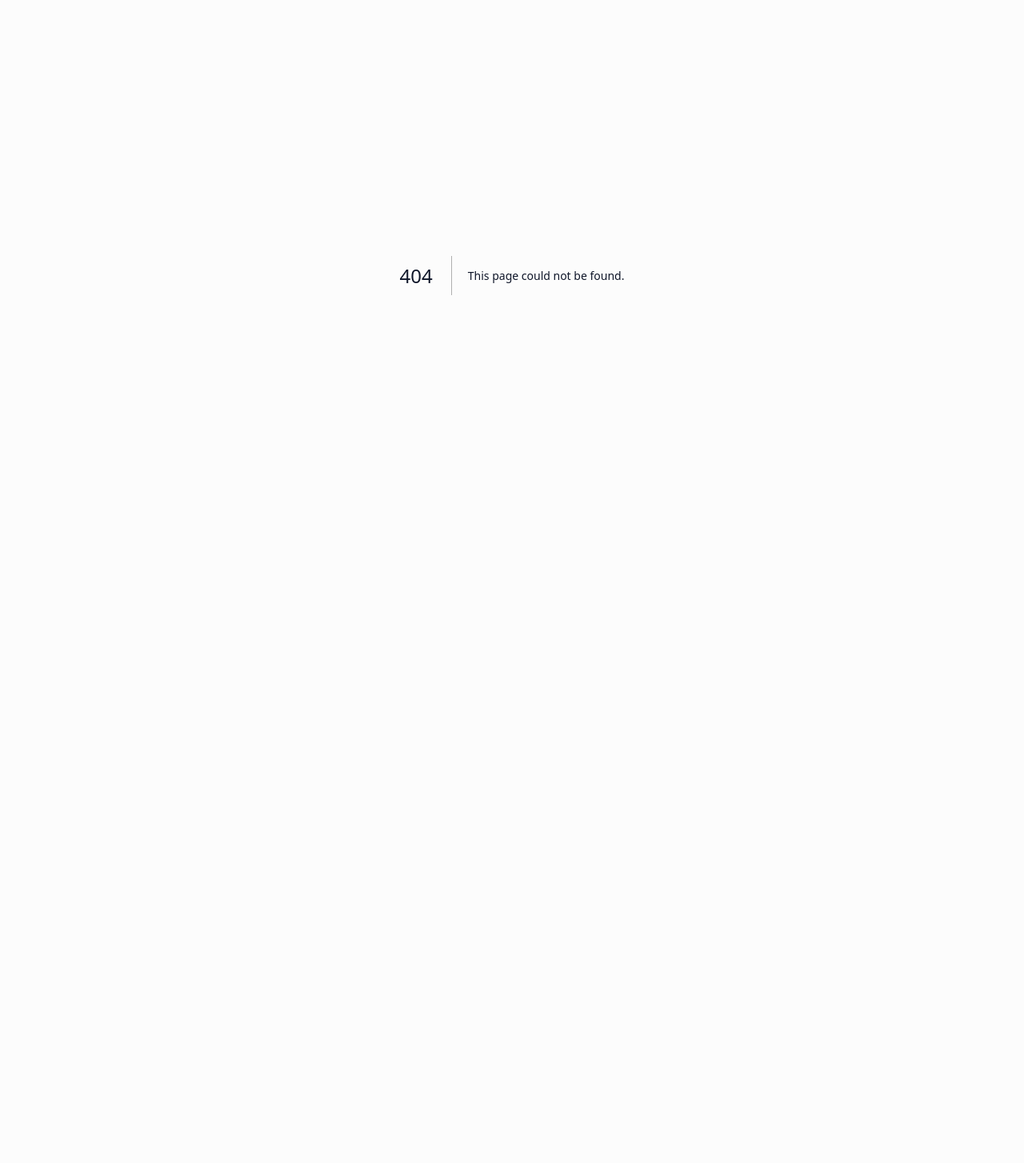
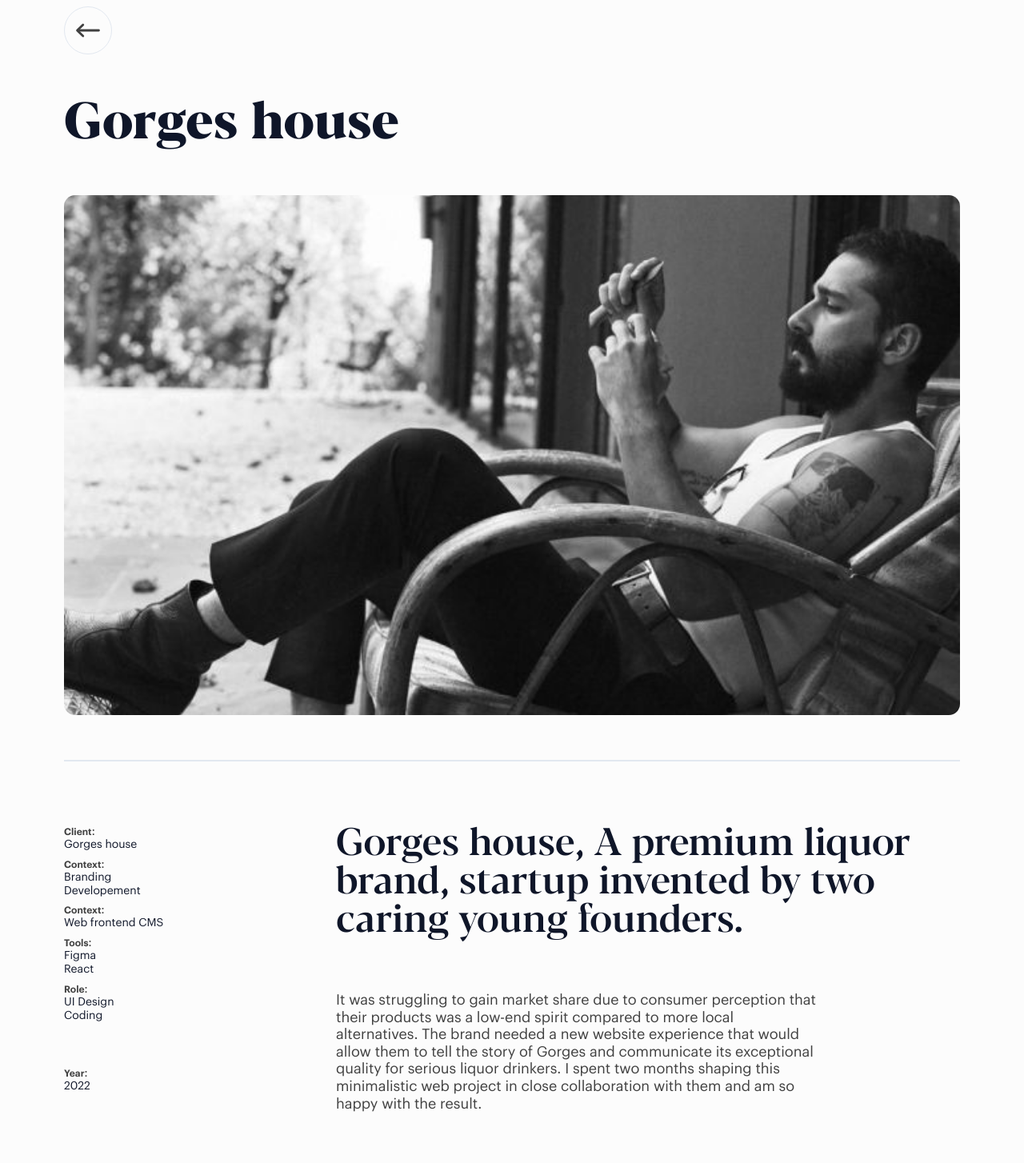
Before and after one commit to Leul-Michael/next-addis, a Next.js app: page /work/lools in a window 1280 px wide. Before the commit this address had no page. Shown: the part 120-1574 px from the top of the page at 80% size. Before the commit the page ends 864 px from the top, so only its background shows below. Built offline with nearby package versions, Linux system fonts and the light colour scheme.

Commit message:
first commit

```diff
--- a/src/app/page.tsx
+++ b/src/app/page.tsx
@@ -25,18 +25,32 @@
         <source src="/video/hero.mp4" type="video/mp4" />
       </video> */}
       <div className="main-container flex flex-col rounded-[0px_0px_50px_50px]">
-        <section className="hero flex flex-col items-start justify-end pb-32 md:justify-center md:py-16">
-          <div className="flex w-full max-w-[650px] flex-col gap-8">
-            <h1 className="font-title font-serif font-bold leading-none">
+        <section className="hero flex flex-col items-start justify-end pb-20 md:justify-center md:py-16">
+          <div className="flex w-full flex-col gap-20">
+            <div className="flex w-full flex-col gap-8 lg:flex-row lg:items-end">
+              <h1 className="font-title max-w-[600px] font-serif font-bold leading-none">
                 Digital Innovation You Need to Build, Scale & Grow.
               </h1>
+              <div className="flex max-w-[400px] flex-col gap-8">
                 <p className="text-xl leading-[1.2] text-clr-muted">
-              We help <span className="font-medium underline">Fast Growth</span>{" "}
+                  We help{" "}
+                  <span className="font-medium underline">Fast Growth</span>{" "}
                   Teams Scale Their Design Roadmaps At Lightning Speeds
                 </p>
                 <div className="flex flex-wrap items-center gap-4">
                   <Btncta name="Get a Quote" to="/" />
                 </div>
+              </div>
+            </div>
+            <video
+              className="h-full min-h-[300px] w-full overflow-hidden rounded-[14px] bg-clr-border/20 object-cover md:min-h-[600px] lg:rounded-[40px]"
+              playsInline
+              autoPlay
+              loop
+              muted
+            >
+              <source src="/video/agency.mp4" type="video/mp4" />
+            </video>
           </div>
         </section>
         {/* About section */}
--- /dev/null
+++ b/src/app/work/[slug]/page.tsx
@@ -0,0 +1,168 @@
+"use client"
+
+import Btncta from "@/components/Btncta"
+import Image from "next/image"
+import { useRouter } from "next/navigation"
+import React from "react"
+// https://serieseight.com/work/viatu
+
+export default function Page() {
+  const router = useRouter()
+  return (
+    <>
+      <section className="main-container relative flex flex-col rounded-[0px_0px_50px_50px]">
+        <div className="flex flex-col gap-8 py-16 md:gap-14">
+          <button
+            onClick={() => router.back()}
+            className="group relative flex h-[60px] w-[60px] flex-col items-center justify-center gap-1 overflow-hidden rounded-[100%] border border-clr-border p-3 hover:border-clr-accent"
+          >
+            <span className="custom-transition absolute left-0 top-0 -z-[1] h-full w-full scale-0 bg-clr-accent duration-300 group-hover:scale-100"></span>
+            <svg viewBox="0 0 24 24" xmlns="http://www.w3.org/2000/svg">
+              <title />
+              <g id="Complete">
+                <g id="arrow-left">
+                  <g>
+                    <polyline
+                      data-name="Right"
+                      fill="none"
+                      id="Right-2"
+                      points="7.6 7 2.5 12 7.6 17"
+                      strokeLinecap="round"
+                      strokeLinejoin="round"
+                      strokeWidth="2"
+                      className="stroke-clr-muted group-hover:stroke-white"
+                    />
+                    <line
+                      fill="none"
+                      strokeLinecap="round"
+                      strokeLinejoin="round"
+                      strokeWidth="2"
+                      className="stroke-clr-muted group-hover:stroke-white"
+                      x1="21.5"
+                      x2="4.8"
+                      y1="12"
+                      y2="12"
+                    />
+                  </g>
+                </g>
+              </g>
+            </svg>
+          </button>
+          <h1 className="font-title max-w-[800px] font-serif font-semibold leading-none">
+            Gorges house
+          </h1>
+          <div className="relative max-h-[700px] min-h-[40vh] w-full overflow-hidden rounded-[14px] sm:min-h-[50vh] md:min-h-[60vh] lg:min-h-[650px]">
+            <Image
+              src="/pro-detail.jpg"
+              alt="project image"
+              fill
+              sizes="(max-width: 0px) 100vw"
+              className="absolute left-0 top-0 -z-[2] h-full w-full bg-gray-800/40 object-cover"
+            />
+          </div>
+          <div className="flex w-full flex-col gap-8 border-t-2 border-clr-border py-20 md:flex-row md:gap-20">
+            <div className="flex w-1/3 flex-col items-start gap-2">
+              <div className="flex flex-col text-sm leading-[1.2]">
+                <p className="text-xs font-semibold text-clr-muted">Client:</p>
+                <p>Gorges house</p>
+              </div>
+              <div className="flex flex-col text-sm leading-[1.2]">
+                <p className="text-xs font-semibold text-clr-muted">Context:</p>
+                <p>Branding</p>
+                <p>Developement</p>
+              </div>
+
+              <div className="flex flex-col text-sm leading-[1.2]">
+                <p className="text-xs font-semibold text-clr-muted">Context:</p>
+                <p>Web frontend CMS</p>
+              </div>
+              <div className="flex flex-col text-sm leading-[1.2]">
+                <p className="text-xs font-semibold text-clr-muted">Tools:</p>
+                <p>Figma</p>
+                <p>React</p>
+              </div>
+              <div className="flex flex-col text-sm leading-[1.2]">
+                <p className="text-xs font-semibold text-clr-muted">Role:</p>
+                <p>UI Design</p>
+                <p>Coding</p>
+              </div>
+              <div className="mt-12 flex flex-col text-sm leading-[1.2]">
+                <p className="text-xs font-semibold text-clr-muted">Year:</p>
+                <p>2022</p>
+              </div>
+            </div>
+            <div className="mx-auto flex w-full max-w-screen-lg flex-col">
+              <div className="flex flex-col gap-16">
+                <p className="font-subtitle max-w-[800px] font-serif font-medium leading-none">
+                  Gorges house, A premium liquor brand, startup invented by two
+                  caring young founders.
+                </p>
+                <p className="max-w-[600px] text-lg leading-[1.2] text-clr-muted">
+                  It was struggling to gain market share due to consumer
+                  perception that their products was a low-end spirit compared
+                  to more local alternatives. The brand needed a new website
+                  experience that would allow them to tell the story of Gorges
+                  and communicate its exceptional quality for serious liquor
+                  drinkers. I spent two months shaping this minimalistic web
+                  project in close collaboration with them and am so happy with
+                  the result.
+                </p>
+                <Btncta className="btn-cta-outline" name="Live Site" to="/" />
+              </div>
+            </div>
+          </div>
+        </div>
+      </section>
+      <div className="relative max-h-[700px] min-h-[40vh] w-full overflow-hidden sm:min-h-[50vh] md:min-h-[60vh] lg:min-h-[650px]">
+        <Image
+          src="/pro-detail.jpg"
+          alt="project image"
+          fill
+          sizes="(max-width: 0px) 100vw"
+          className="absolute left-0 top-0 -z-[2] h-full w-full bg-gray-800/40 object-cover"
+        />
+      </div>
+      <section className="main-container relative flex h-full flex-col">
+        <div className="flex flex-col items-center justify-center gap-16 py-20">
+          <div className="flex max-w-[600px] flex-col gap-5">
+            <p className="font-subtitle max-w-[800px] font-serif font-medium leading-none">
+              Problem
+            </p>
+            <p className="text-lg leading-[1] lg:text-xl">
+              It was struggling to gain market share due to consumer perception
+              that their products was a low-end spirit compared to more local
+              alternatives. The brand needed a new website experience that would
+              allow them to tell the story of Gorges and communicate its
+              exceptional quality for serious liquor drinkers. I spent two
+              months shaping this minimalistic web project in close
+              collaboration with them and am so happy with the result.
+            </p>
+          </div>
+          <div className="flex max-w-[600px] flex-col gap-5">
+            <p className="font-subtitle max-w-[800px] font-serif font-medium leading-none">
+              Approach
+            </p>
+            <p className="text-lg leading-[1] lg:text-xl">
+              It was struggling to gain market share due to consumer perception
+              that their products was a low-end spirit compared to more local
+              alternatives. The brand needed a new website experience that would
+              allow them to tell the story of Gorges and communicate its
+              exceptional quality for serious liquor drinkers. I spent two
+              months shaping this minimalistic web project in close
+              collaboration with them and am so happy with the result.
+            </p>
+          </div>
+        </div>
+        <video
+          className="h-full min-h-[300px] w-full overflow-hidden rounded-[14px] bg-clr-border/20 object-cover md:min-h-[600px] lg:rounded-[40px]"
+          playsInline
+          autoPlay
+          loop
+          muted
+        >
+          <source src="/video/agency.mp4" type="video/mp4" />
+        </video>
+      </section>
+    </>
+  )
+}
--- a/src/components/excerpts/ProjectExcerpt.tsx
+++ b/src/components/excerpts/ProjectExcerpt.tsx
@@ -7,7 +7,7 @@
 
 const ProjectExcerpt = ({ yellow }: ProjectExcerptProps) => {
   return (
-    <article className="custom-transition group relative flex h-[550px] w-full flex-col justify-end overflow-hidden rounded-[14px] duration-[600ms] lg:hover:w-[150%]">
+    <article className="custom-transition group relative flex h-[550px] w-full flex-col justify-end overflow-hidden rounded-[8px] duration-[600ms] lg:rounded-[14px] lg:hover:w-[150%]">
       <Image
         src="/project.jpg"
         alt="project image"
@@ -16,7 +16,7 @@
         className="absolute left-0 top-0 -z-[2] h-[50%] w-full bg-gray-800/40 object-cover lg:h-full"
       />
       <span
-        className={`custom-transition absolute left-0 top-[100%] -z-[1] h-full w-full rounded-[14px] ${
+        className={`custom-transition absolute left-0 top-[100%] -z-[1] h-full w-full rounded-[8px] lg:rounded-[14px] ${
           yellow ? "bg-clr-yellow" : "bg-clr-purple"
         } duration-[600ms] group-hover:top-0`}
       ></span>
@@ -38,7 +38,7 @@
             We help <span className="font-medium underline">Fast Growth</span>{" "}
             Teams Scale Their Design Roadmaps At Lightning Speeds
           </p>
-          <Btncta name="View Showcase" to="/" />
+          <Btncta name="View Showcase" to="/work/lools" />
         </div>
       </div>
     </article>
--- a/src/components/header/MenuButton.tsx
+++ b/src/components/header/MenuButton.tsx
@@ -16,7 +16,11 @@
         title="Toggle Theme"
         onClick={() => setTheme(theme === "light" ? "dark" : "light")}
       >
-        <input tabIndex={-1} type="checkbox" checked={theme === "dark"} />
+        <input
+          tabIndex={-1}
+          type="checkbox"
+          defaultChecked={theme === "dark"}
+        />
         <span className="slider"></span>
         <BsMoonFill className="header__theme-light" />
         <BsSunFill className="header__theme-dark" />
--- a/src/context/GlobalContext.tsx
+++ b/src/context/GlobalContext.tsx
@@ -11,6 +11,7 @@
   useState,
 } from "react"
 import Lenis from "@studio-freight/lenis"
+import { usePathname } from "next/navigation"
 
 type GlobalContextType = {
   lenis: Lenis | null
@@ -27,6 +28,7 @@
 }
 
 export function GlobalContextProvider({ children }: { children: ReactNode }) {
+  const pathname = usePathname()
   const [showMenu, setShowMenu] = useState(false)
   const [lenis, setLenis] = useState<Lenis | null>(null)
   const [isInServiceSection, setIsInServiceSection] = useState(false)
@@ -57,7 +59,9 @@
     ({ scroll, limit, velocity, direction, progress }: Lenis) => {
       // console.log(progress)
       setIsInServiceSection(
-        window?.innerWidth > 1024 ? progress > 0.14 && progress < 0.4 : false
+        window?.innerWidth > 1024 && pathname === "/"
+          ? progress > 0.14 && progress < 0.4
+          : false
       )
       setIsScrolled(progress > 0.008)
     }
```
Also changed, not shown: public/pro-detail.jpg (added), 1 other file (tests, documents, lock files or other folders). Lines whose indentation alone changed are shown as unchanged.
